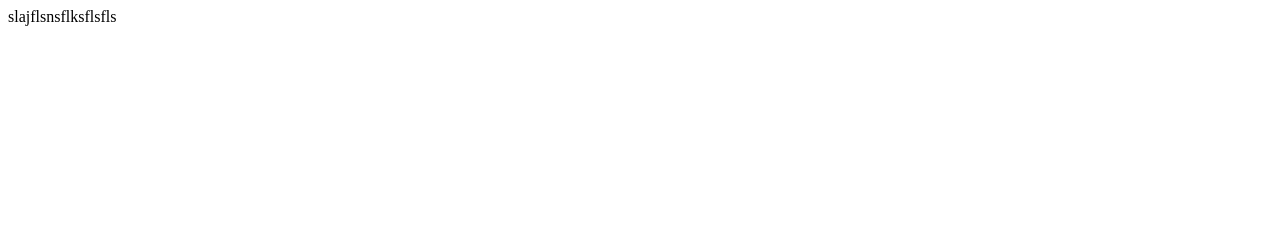
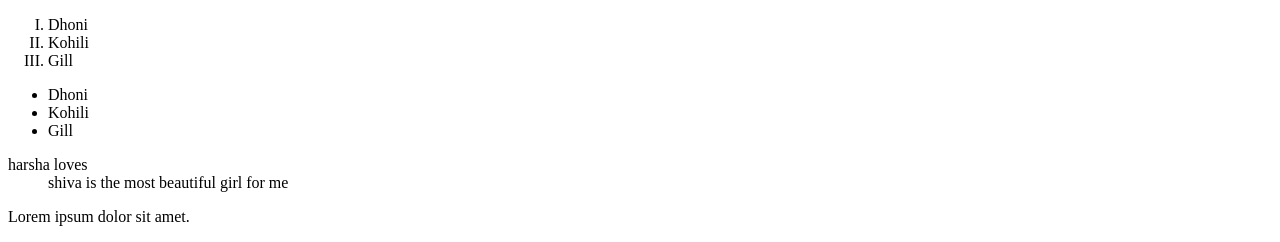
Before and after one commit to Moraharsha/BABLU, a plain HTML site: page first.html in a window 1280 px wide. Shown: the top 242 px of the page. Drawn offline with Linux system fonts and the light colour scheme.

Commit message:
finalized

```diff
--- a/first.html
+++ b/first.html
@@ -5,8 +5,36 @@
     <meta name="viewport" content="width=device-width, initial-scale=1.0">
     <title>Document</title>
 </head>
-slajflsnsflksflsfls
+
 <body>
+    <!--List is of three types
+           1) Ordered list <ol>
+           2) Unordered list <ul>
+           3) Definetion List <dl>-->
 
+            <ol type="I">
+                <li>Dhoni</li>
+                <li>Kohili</li>
+                <li>Gill</li>
+            </ol>
+
+            <ul type="disc">
+                <li>Dhoni</li>
+                <li>Kohili</li>
+                <li>Gill</li>
+            </ul>
+
+
+            <dl>
+                <dt>harsha loves</dt>
+                <dd>shiva is the most beautiful girl for me</dd>
+            </dl>
+
+
+            <p>Lorem ipsum dolor sit amet.</p>
+          <a href="https://www.netflix.com/in/"   target="_blank"><img src="HARSHA.jpg" height="100" width="100"/></a>
+
+
+           <p>Lorem, ipsum dolor sit amet consectetur adipisicing elit. Fugit, quia qui corrupti dolores itaque tempora natus non pariatur. A at enim eum ipsum eos obcaecati labore natus aspernatur? A illum iure repellat nisi nam repudiandae in fugiat sint sunt, voluptatem aut et quos quas eum natus dignissimos saepe ullam porro perspiciatis hic deserunt doloremque reiciendis. Animi nihil veritatis enim eius culpa rem magnam repudiandae sequi dolorem? Unde placeat deserunt omnis possimus repudiandae minima quibusdam sint sed voluptatum consectetur pariatur quam voluptatibus iste suscipit, aperiam error est expedita quia tempore iusto accusamus velit. Unde nisi esse atque, facere veniam doloribus laborum.</p>
 </body>
 </html>
```
